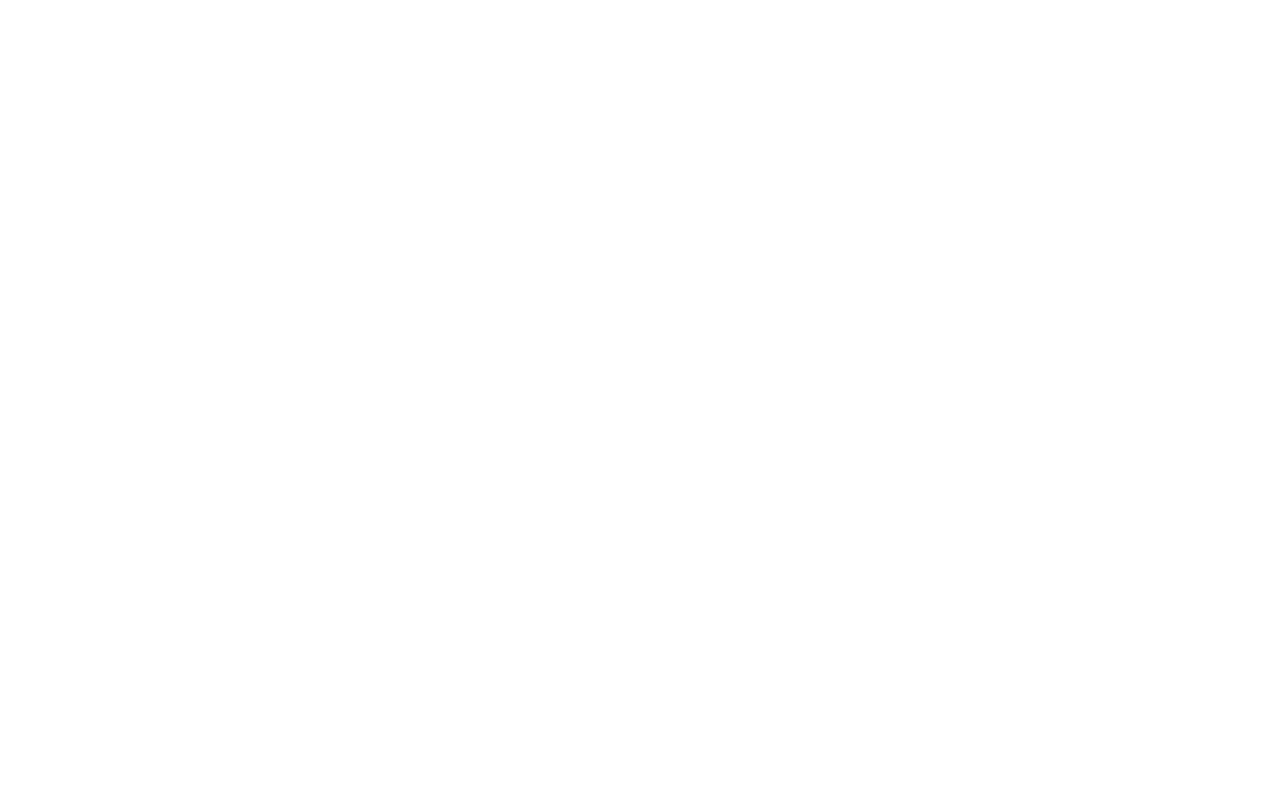
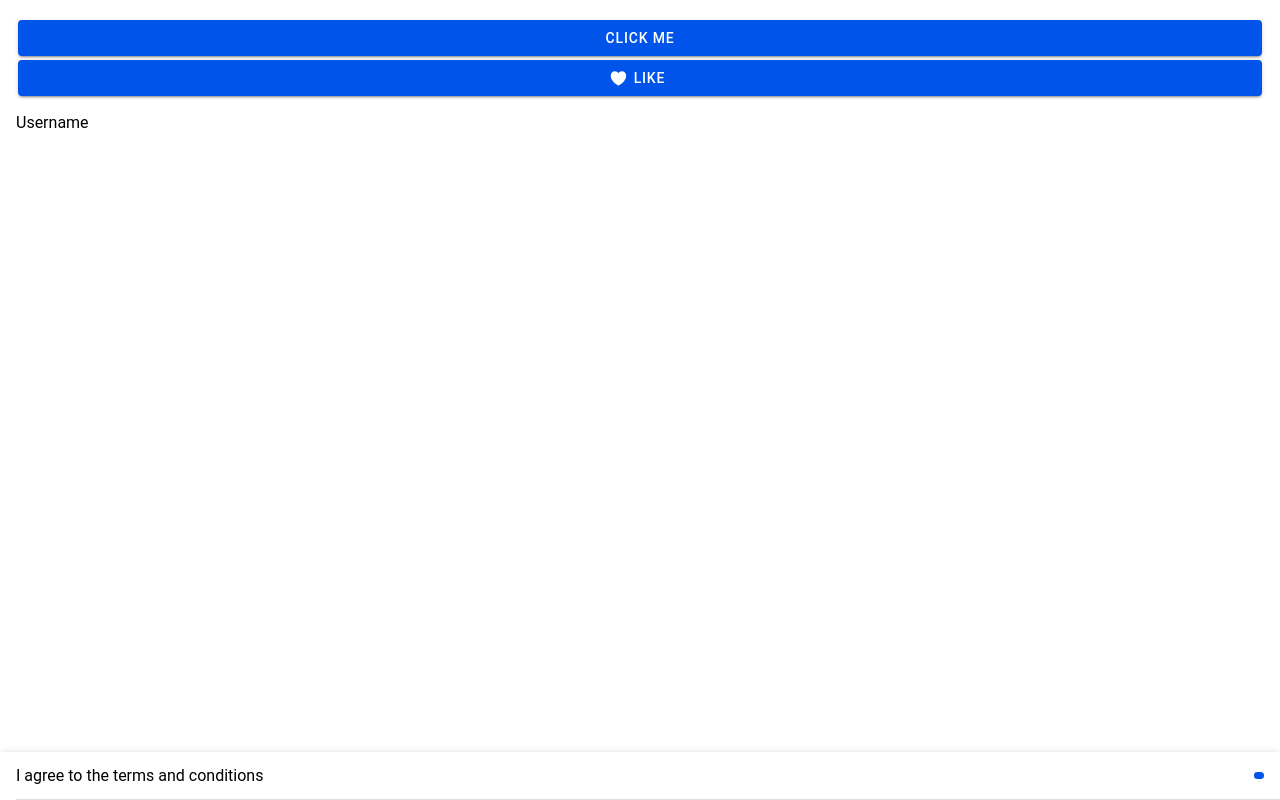
Before and after one commit to Bella3009/MobileApplicationLessons, a React (Vite) app in the folder worksheet4/: page /4a in a window 1280 px wide. Built offline with nearby package versions, Linux system fonts and the light colour scheme.

Commit message:
Completed Worksheet 4A

```diff
--- a/worksheet4/src/App.tsx
+++ b/worksheet4/src/App.tsx
@@ -1,23 +1,24 @@
-import { Redirect, Route } from 'react-router-dom';
-import { IonApp, IonRouterOutlet, setupIonicReact } from '@ionic/react';
-import { IonReactRouter } from '@ionic/react-router';
-import Home from './pages/Home';
+import { Redirect, Route } from "react-router-dom";
+import { IonApp, IonRouterOutlet, setupIonicReact } from "@ionic/react";
+import { IonReactRouter } from "@ionic/react-router";
+import Home from "./pages/Home";
+import Worksheet4a from "./pages/Worksheet4a";
 
 /* Core CSS required for Ionic components to work properly */
-import '@ionic/react/css/core.css';
+import "@ionic/react/css/core.css";
 
 /* Basic CSS for apps built with Ionic */
-import '@ionic/react/css/normalize.css';
-import '@ionic/react/css/structure.css';
-import '@ionic/react/css/typography.css';
+import "@ionic/react/css/normalize.css";
+import "@ionic/react/css/structure.css";
+import "@ionic/react/css/typography.css";
 
 /* Optional CSS utils that can be commented out */
-import '@ionic/react/css/padding.css';
-import '@ionic/react/css/float-elements.css';
-import '@ionic/react/css/text-alignment.css';
-import '@ionic/react/css/text-transformation.css';
-import '@ionic/react/css/flex-utils.css';
-import '@ionic/react/css/display.css';
+import "@ionic/react/css/padding.css";
+import "@ionic/react/css/float-elements.css";
+import "@ionic/react/css/text-alignment.css";
+import "@ionic/react/css/text-transformation.css";
+import "@ionic/react/css/flex-utils.css";
+import "@ionic/react/css/display.css";
 
 /**
  * Ionic Dark Mode
@@ -28,10 +29,10 @@
 
 /* import '@ionic/react/css/palettes/dark.always.css'; */
 /* import '@ionic/react/css/palettes/dark.class.css'; */
-import '@ionic/react/css/palettes/dark.system.css';
+import "@ionic/react/css/palettes/dark.system.css";
 
 /* Theme variables */
-import './theme/variables.css';
+import "./theme/variables.css";
 
 setupIonicReact();
 
@@ -42,6 +43,9 @@
         <Route exact path="/home">
           <Home />
         </Route>
+        <Route exact path="/4a">
+          <Worksheet4a />
+        </Route>
         <Route exact path="/">
           <Redirect to="/home" />
         </Route>
--- /dev/null
+++ b/worksheet4/src/pages/Worksheet4a.tsx
@@ -0,0 +1,38 @@
+import {
+  IonFooter,
+  IonContent,
+  IonPage,
+  // Other Components
+  IonBadge,
+  IonButton,
+  IonCheckbox,
+  IonIcon,
+  IonInput,
+  IonItem,
+  IonLabel,
+} from "@ionic/react";
+import { heart } from "ionicons/icons";
+
+const Worksheet4a: React.FC = () => {
+  return (
+    <IonPage>
+      <IonContent className="ion-padding">
+        <IonButton expand="block">Click Me</IonButton>
+        <IonButton expand="block">
+          <IonIcon slot="start" icon={heart}></IonIcon>Like
+        </IonButton>
+        <IonInput label="Username"></IonInput>
+      </IonContent>
+      <IonFooter>
+        <IonItem>
+          <IonLabel>I agree to the terms and conditions</IonLabel>
+          <IonBadge slot="end">
+            <IonCheckbox slot="end" labelPlacement="start"></IonCheckbox>
+          </IonBadge>
+        </IonItem>
+      </IonFooter>
+    </IonPage>
+  );
+};
+
+export default Worksheet4a;
```
Also changed, not shown: worksheet4/src/pages/Home.tsx (+8 -3 lines), worksheet4/src/pages/Home.css (deleted), 1 other file (tests, documents, lock files or other folders).
